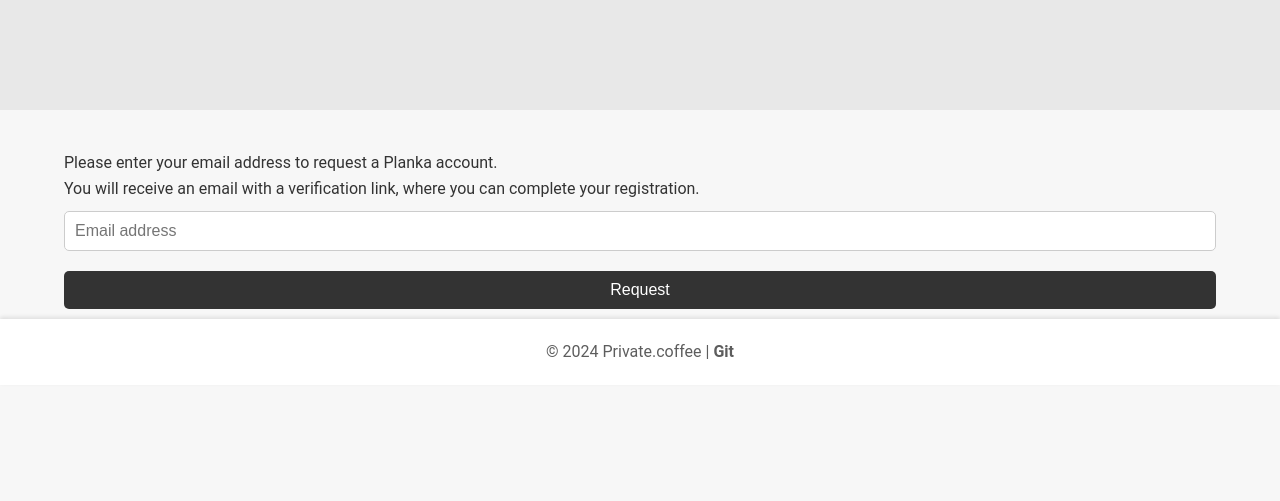
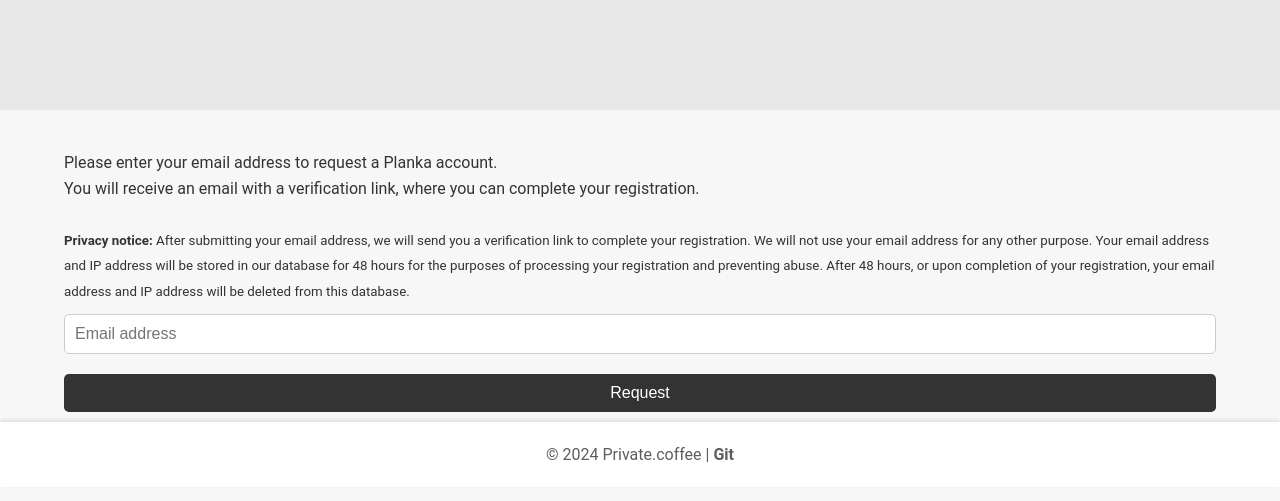
Before and after one commit to PrivateCoffee/planka-register, a Flask app: template templates/request.html in a window 1280 px wide. Shown: the part 40-541 px from the top of the page. Run offline with Flask 3, Linux system fonts and the light colour scheme; the template is opened without the code that fills it, so the values that code supplies are empty.

Commit message:
feat: enhance user feedback for duplicate requests
Improved the feedback mechanism for users who attempt to submit a duplicate request by providing a more detailed already_requested.html template. This update includes dynamic display of the application's name, and custom title and subtitle information to guide users more clearly on what steps to follow next. Additionally, refined the HTML structure of base and request templates for better readability and user guidance, including a new privacy notice for email submissions.

- The already_requested.html page now dynamically includes the app name, and specific titles and subtitles to better inform users about their duplicate request status.
- Enhanced the base.html template for consistency in HTML syntax and added clearer structural divisions for main content areas.
- Updated the request.html template to include a privacy notice detailing how the user's information will be used, aiming to increase transparency and trust.

These changes aim to make the user's experience smoother and more informative, especially in cases where duplicate requests might cause confusion.

```diff
--- a/app.py
+++ b/app.py
@@ -110,7 +110,12 @@ def process_request(request):
     count = cursor.fetchone()[0]
 
     if count > 0:
-        return render_template("already_requested.html")
+        return render_template(
+            "already_requested.html",
+            app=config["App"]["name"],
+            title="Already Requested",
+            subtitle="You have already requested access with this email address.",
+        )
 
     token = str(uuid.uuid4())
 
--- a/templates/base.html
+++ b/templates/base.html
@@ -1,10 +1,10 @@
 <!DOCTYPE html>
 <html lang="en">
   <head>
-    <meta charset="utf8">
-    <meta name="viewport" content="width=device-width, initial-scale=1.0">
+    <meta charset="utf8" />
+    <meta name="viewport" content="width=device-width, initial-scale=1.0" />
     <title>{{ app }} - {{ title }}</title>
-    <link rel="stylesheet" href="static/style.css">
+    <link rel="stylesheet" href="static/style.css" />
   </head>
   <body>
     <header>
@@ -18,13 +18,15 @@
         <p>{{ subtitle }}</p>
       </div>
     </section>
-    <main>
-        {% block content %}
-        {% endblock %}
-    </main>
+    <main>{% block content %} {% endblock %}</main>
     <footer>
       <div class="container">
-            <p>&copy; 2024 Private.coffee | <a href="https://git.private.coffee/PrivateCoffee/planka-register">Git</a></p>
+        <p>
+          &copy; 2024 Private.coffee |
+          <a href="https://git.private.coffee/PrivateCoffee/planka-register"
+            >Git</a
+          >
+        </p>
       </div>
     </footer>
     <script src="script.js"></script>
--- a/templates/request.html
+++ b/templates/request.html
@@ -1,15 +1,25 @@
 {% extends "base.html" %} {% block content %}
-<main>
 <div class="container">
   <p>Please enter your email address to request a Planka account.</p>
   <p>
     You will receive an email with a verification link, where you can complete
     your registration.
   </p>
+  <br />
+  <p>
+    <small>
+      <strong>Privacy notice:</strong>
+      After submitting your email address, we will send you a verification link
+      to complete your registration. We will not use your email address for any
+      other purpose. Your email address and IP address will be stored in our
+      database for 48 hours for the purposes of processing your registration and
+      preventing abuse. After 48 hours, or upon completion of your registration,
+      your email address and IP address will be deleted from this database.
+    </small>
+  </p>
   <form method="post">
     <input type="email" name="email" placeholder="Email address" required />
     <button type="submit">Request</button>
   </form>
 </div>
-</main>
 {% endblock %}
```
Also changed, not shown: templates/already_requested.html (added, +9 -0 lines). Lines whose indentation alone changed are shown as unchanged.
